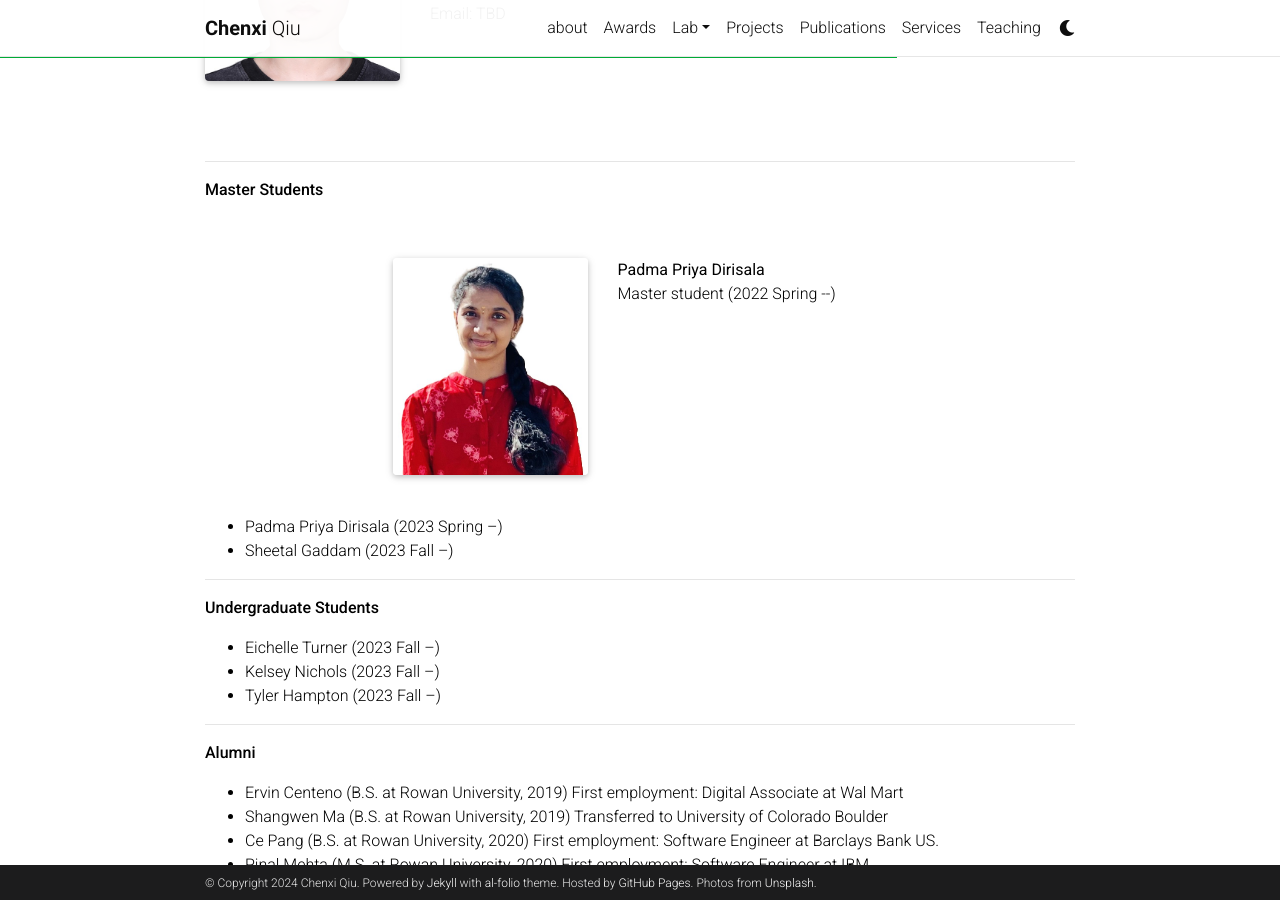
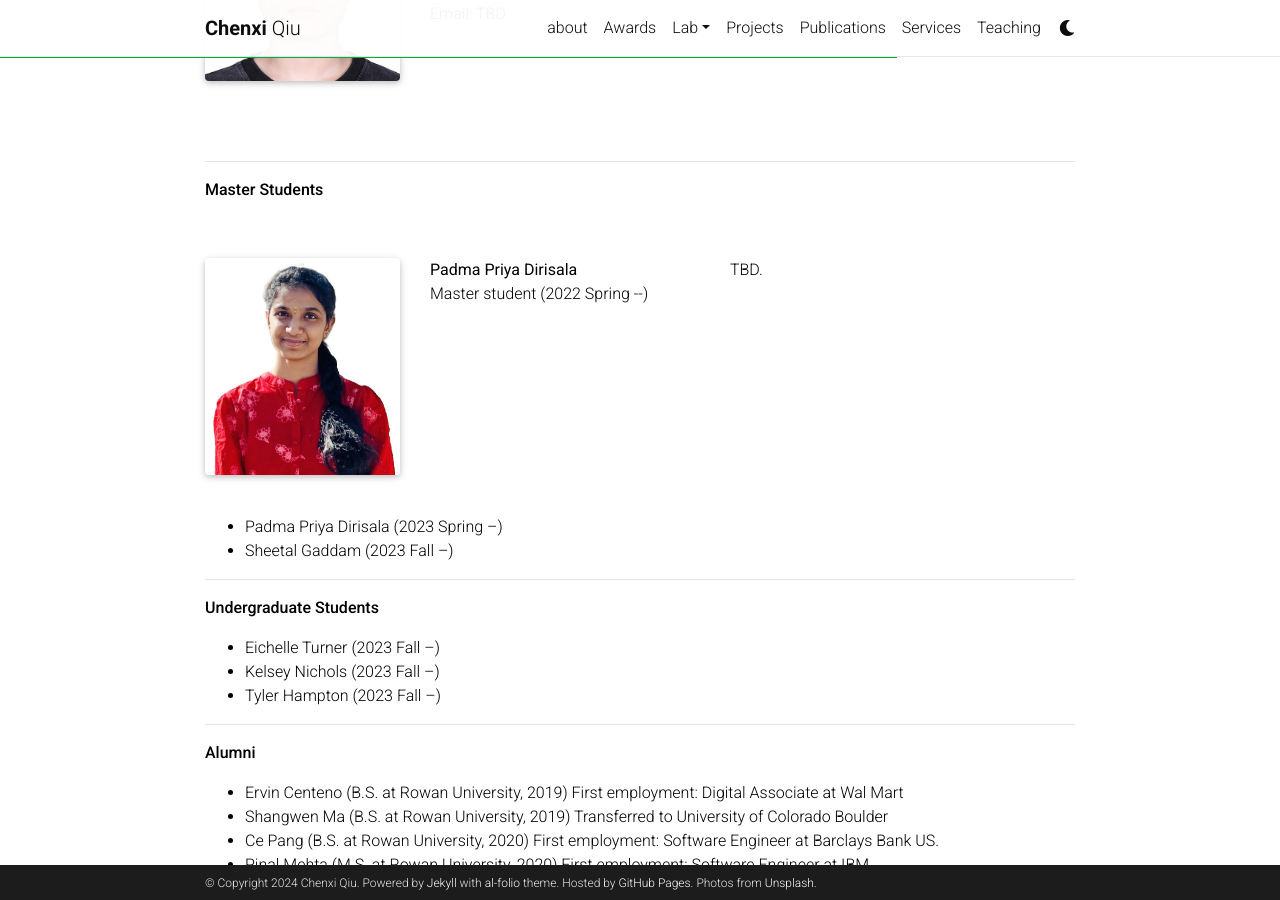
Before and after one commit to chenxiunt/chenxiunt.github.io, a Jekyll site: the page built from _pages/people.md, in a window 1280 px wide and 900 px high, scrolled down 1309 px. Built offline with Jekyll 4.4.1, drawn with Linux system fonts in a browser that asks for light colours; comment, search, counter and statistics services are not loaded; a style sheet for code colours, icons or effects is not loaded.

Commit message:
Update people.md

```diff
--- a/_pages/people.md
+++ b/_pages/people.md
@@ -99,6 +99,9 @@ I am fortunate to work with several bright students:
         <b>Padma Priya Dirisala</b> <br>
         Master student (2022 Spring --) <br><br>
     </div>
+    <div class="col-sm-5">
+        TBD.
+    </div>
 </div>
 <br>
 
```
